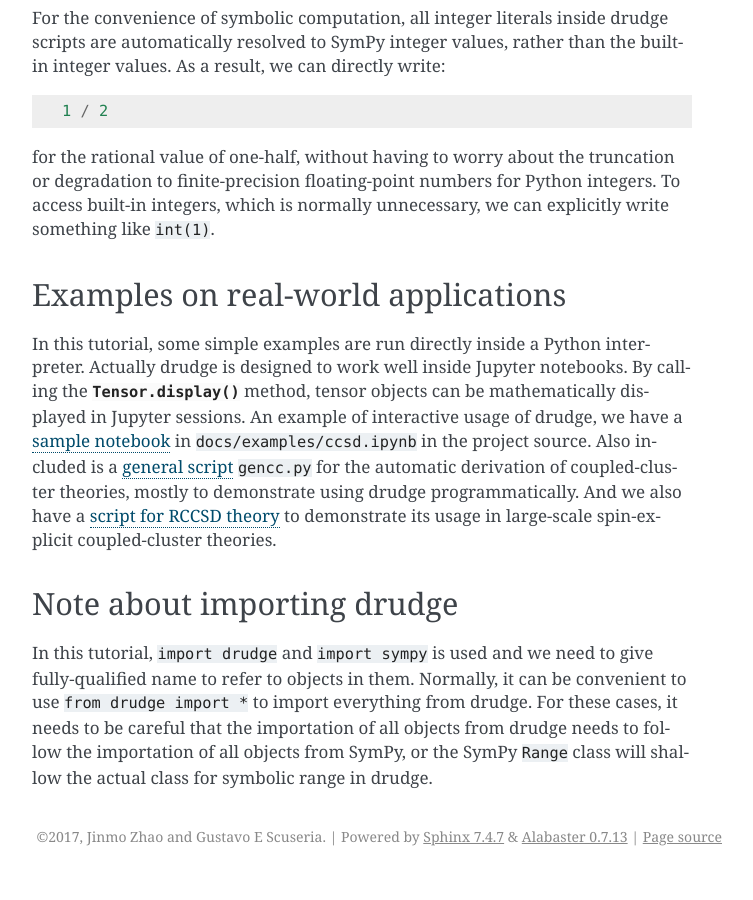
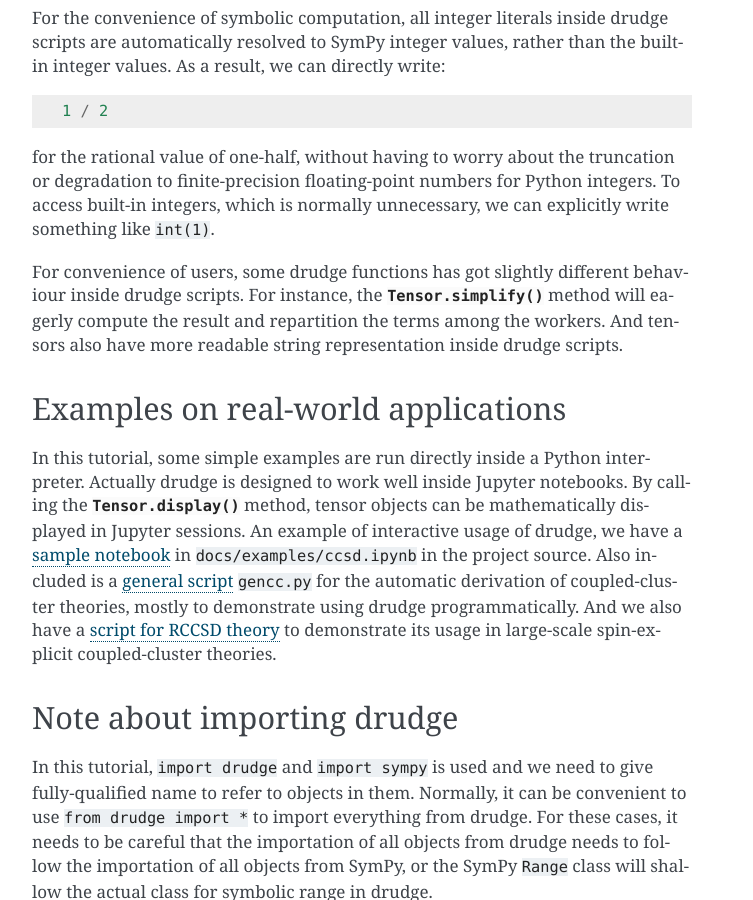
Before and after one commit to tschijnmo/drudge, a Sphinx documentation site: the page built from docs/tutorial.rst, in a window 1280 px wide and 900 px high, scrolled down 9205 px. Shown: the whole window, without its empty margins (388-1141 px from the left). Built offline with Sphinx 7.4.7, drawn with Linux system fonts in a browser that asks for light colours; before the commit the page ends 10081 px from its top, so only the background shows below that.

Commit message:
Expand tutorial on drudge scripts

```diff
--- a/docs/tutorial.rst
+++ b/docs/tutorial.rst
@@ -481,6 +481,12 @@ or degradation to finite-precision floating-point numbers for Python integers.
 To access built-in integers, which is normally unnecessary, we can explicitly
 write something like ``int(1)``.
 
+For convenience of users, some drudge functions has got slightly different
+behaviour inside drudge scripts.  For instance, the :py:meth:`Tensor.simplify`
+method will eagerly compute the result and repartition the terms among the
+workers.  And tensors also have more readable string representation inside
+drudge scripts.
+
 
 Examples on real-world applications
 -----------------------------------
```
